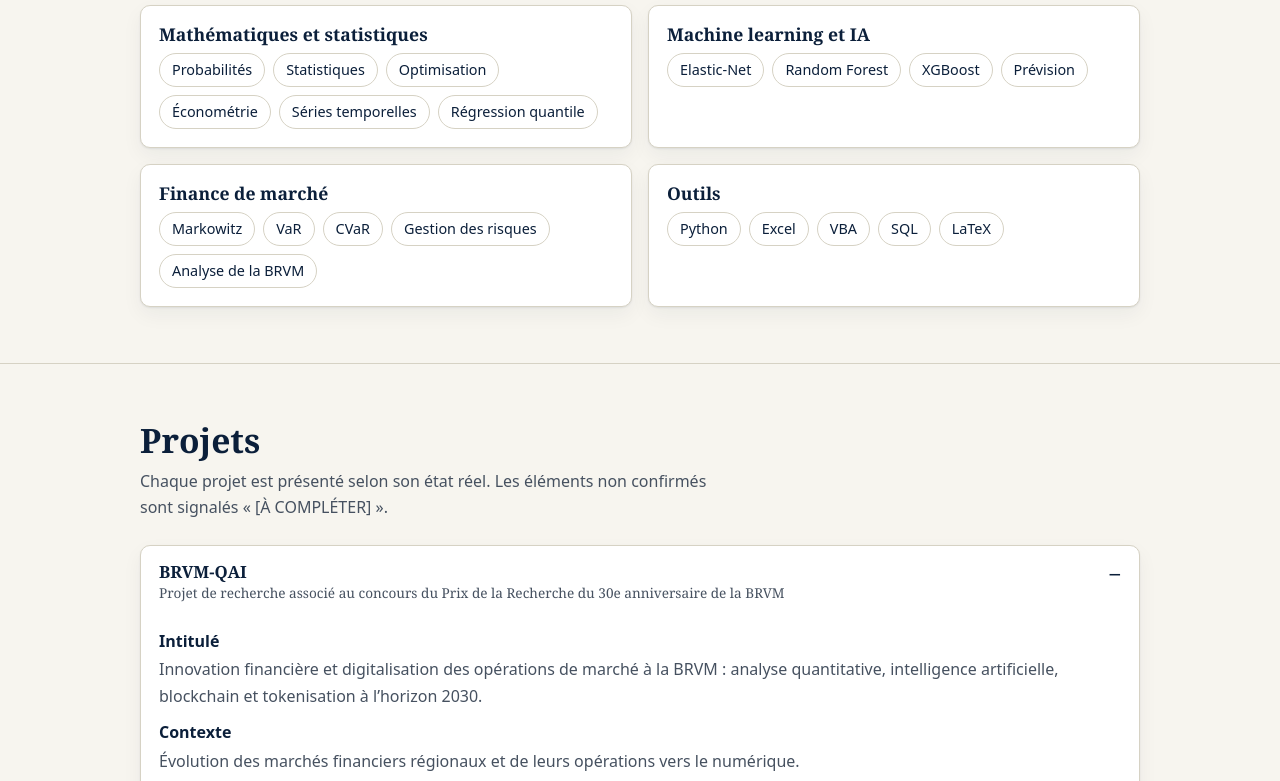
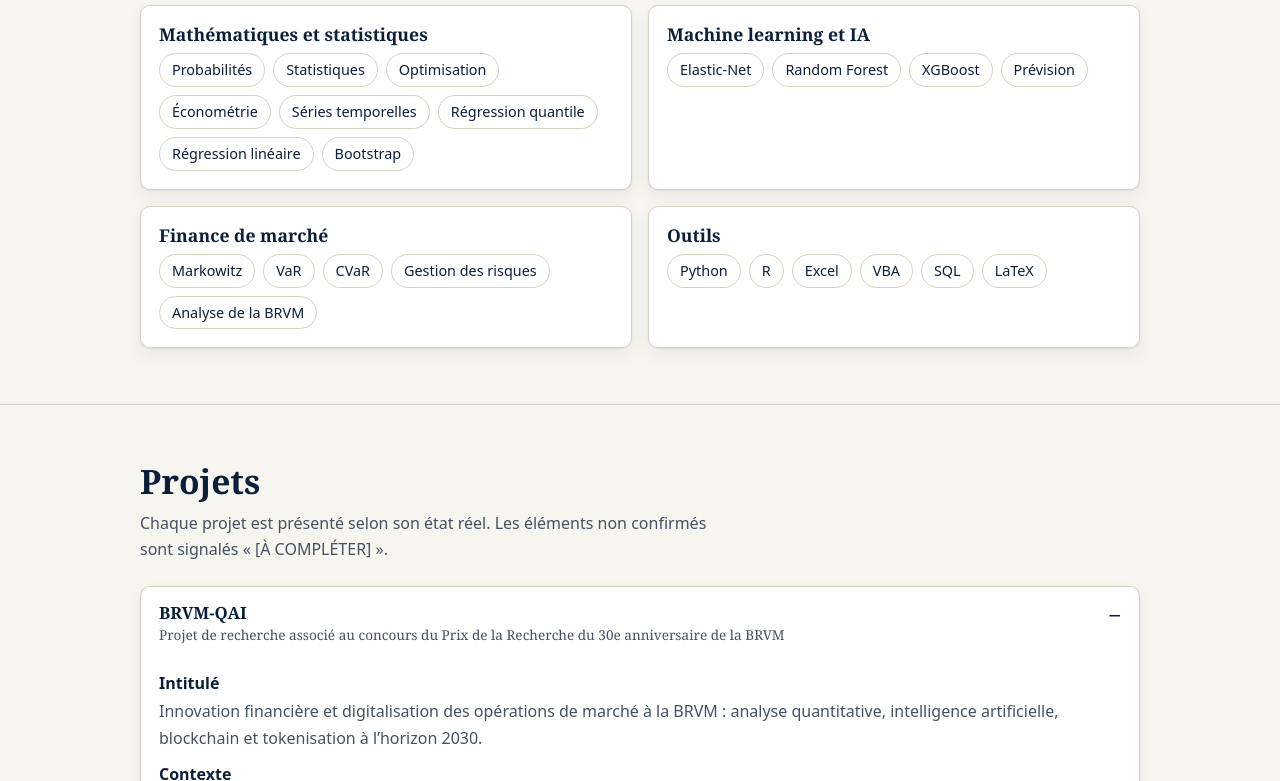
Before and after one commit to Kablan-29ezekiel/portfolio, a plain HTML site: page index.html in a window 1280 px wide. Shown: the part 1180-1961 px from the top of the page. Drawn offline with Linux system fonts and the light colour scheme.

Commit message:
Add files via upload

```diff
--- a/index.html
+++ b/index.html
@@ -232,10 +232,10 @@ document.addEventListener('keydown',function(e){if(e.key==='Escape'&&nv.classLis
 
 /* Compétences */
 var SK=[
-['A','Mathématiques et statistiques',['Probabilités','Statistiques','Optimisation','Économétrie','Séries temporelles','Régression quantile']],
+['A','Mathématiques et statistiques',['Probabilités','Statistiques','Optimisation','Économétrie','Séries temporelles','Régression quantile','Régression linéaire','Bootstrap']],
 ['B','Machine learning et IA',['Elastic-Net','Random Forest','XGBoost','Prévision']],
 ['C','Finance de marché',['Markowitz','VaR','CVaR','Gestion des risques','Analyse de la BRVM']],
-['D','Outils',['Python','Excel','VBA','SQL','LaTeX']]];
+['D','Outils',['Python','R','Excel','VBA','SQL','LaTeX']]];
 var fl=$('#fl'),sg=$('#sk-g'),cur='all';
 function renderSk(){sg.textContent='';SK.forEach(function(s){if(cur!=='all'&&cur!==s[0])return;
 sg.append(h('div',{class:'card'},[h('h3',null,s[1]),h('ul',{class:'chips'},s[2].map(function(x){return h('li',null,x);}))]));});
@@ -265,6 +265,16 @@ var PJ=[
 ['Comparaison','La régression classique modélise la moyenne ; la régression quantile permet un regard sur toute la distribution.'],
 ['Perspectives','Apports possibles en gestion des risques (VaR). Aucun résultat empirique n’est présenté ici.'],
 ['Résultats',TBC],['Documents',TBC]]},
+{t:'Bootstrap et régression linéaire : intervalles de confiance',s:'Projet de cours (Master 2), rapport R Markdown daté du 16 novembre 2026',f:[
+['Contexte','Projet du cours « Bootstrap et Application » (Master 2), sur le modèle de régression linéaire gaussien.'],
+['Problématique','Comment construire des intervalles de confiance à 95 % pour les coefficients d’une régression linéaire par bootstrap, et que changent les hypothèses faites sur les erreurs ?'],
+['Objectifs','Comparer le bootstrap de couples et le bootstrap de résidus, d’abord sur des données réelles (airquality), puis sur des données simulées homoscédastiques et hétéroscédastiques.'],
+['Méthodologie','2000 réplicats bootstrap par méthode ; intervalles normal, percentile et BCa, comparés à l’intervalle classique. Question 1 : jeu airquality (111 observations après suppression des valeurs manquantes). Question 2 : simulation avec un vrai coefficient connu.'],
+['Outils','R (package boot), R Markdown'],
+['État d’avancement','Rapport rédigé. Statut de remise : '+TBC],
+['Résultats (issus du rapport)','Sur airquality, les deux méthodes concluent que les trois variables explicatives sont significatives à 5 %. Le bootstrap de résidus donne des résultats proches de la méthode classique, alors que celui de couples s’en écarte, ce que le rapport relie à des hypothèses du modèle imparfaitement vérifiées. Sur données simulées, le rapport compare les deux méthodes selon que la variance des erreurs est constante ou non.'],
+['Perspectives',TBC],
+['Documents','Rapport (.Rmd et .docx) : lien '+TBC]]},
 {t:'Autres projets',s:'Selon leur état réel',f:[
 ['Optimisation de portefeuille (Markowitz)','État : '+TBC],
 ['Analyse quantitative de la BRVM','État : '+TBC],
```
